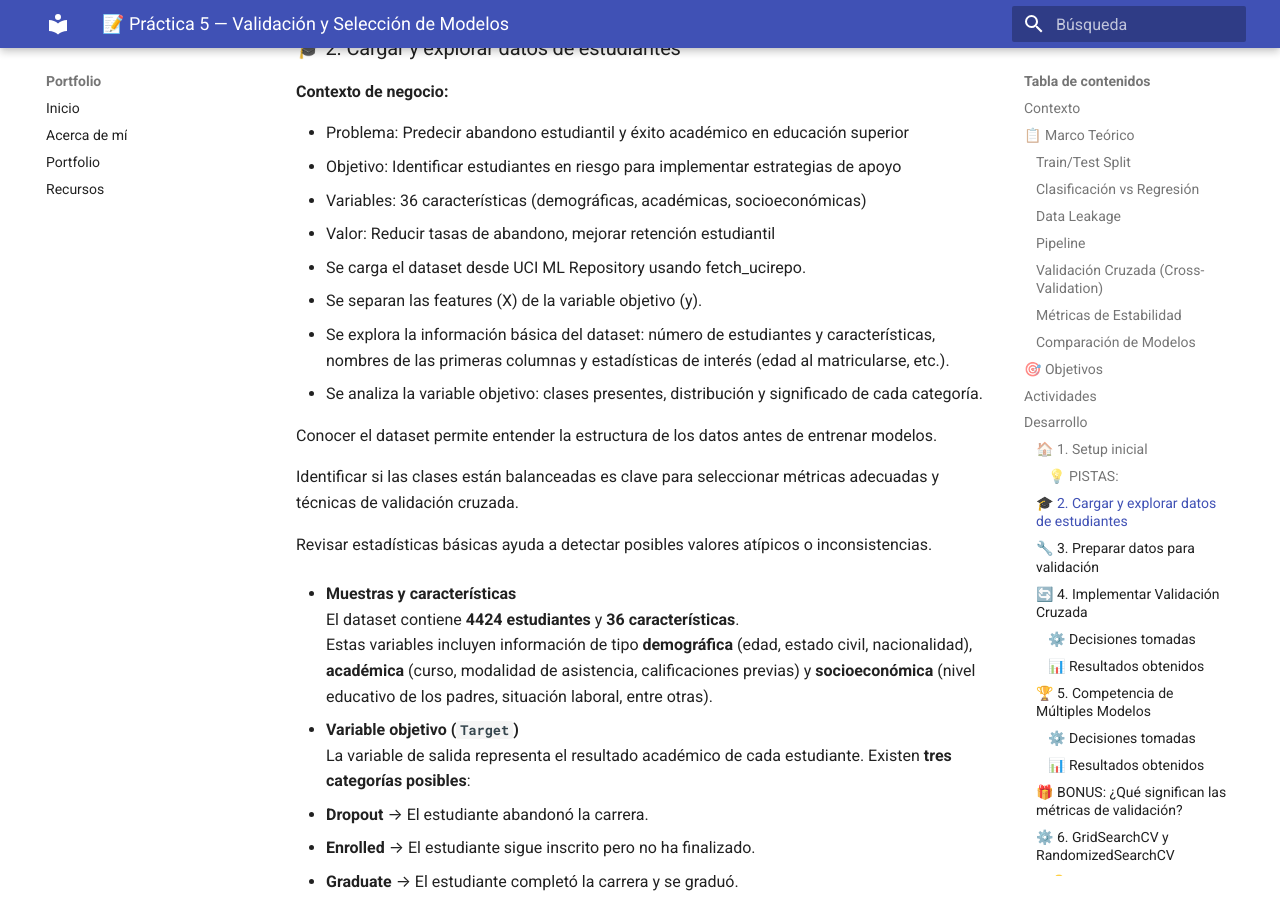
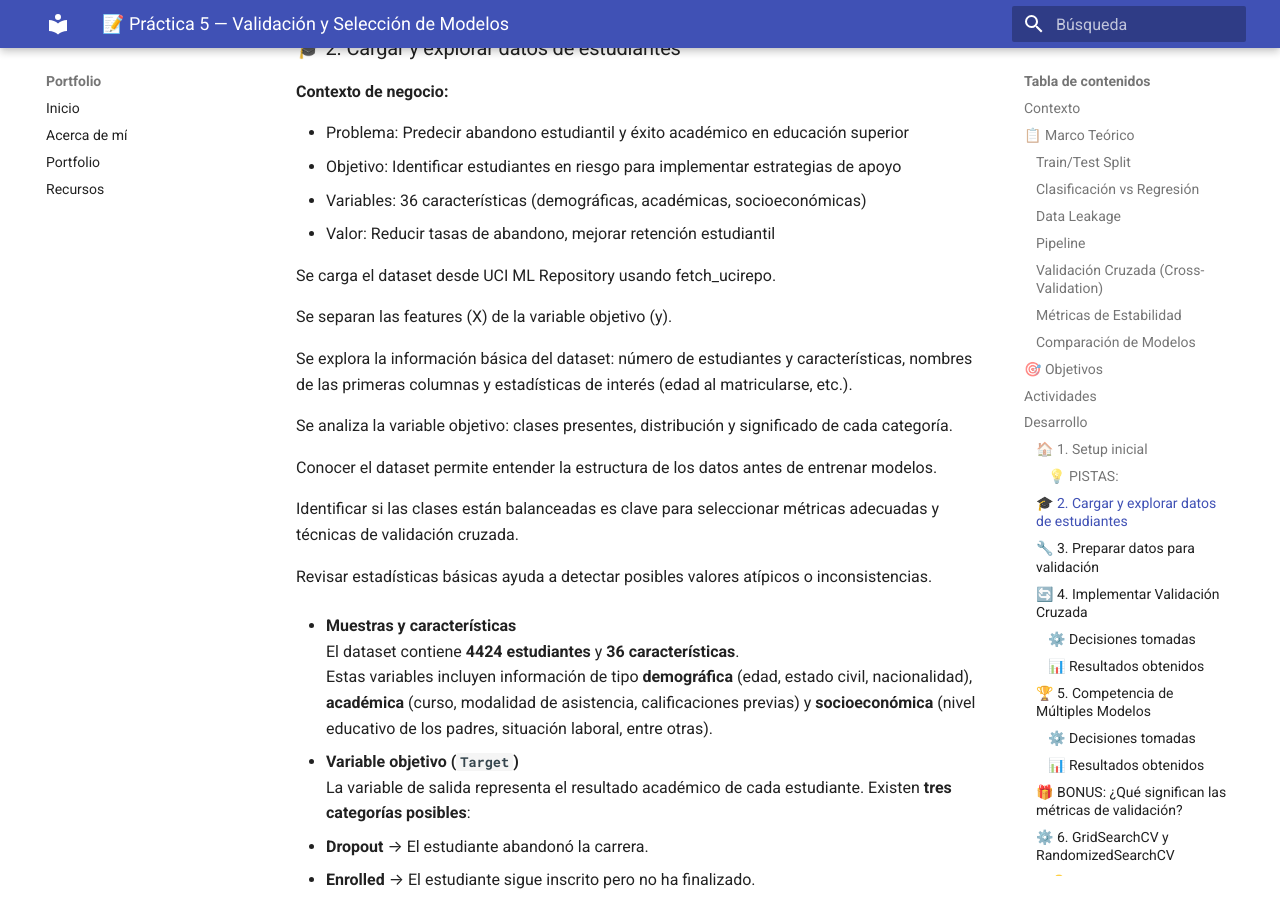
Before and after one commit to manuruiz5/Portafolio-IA, an MkDocs documentation site: the page built from docs/portfolio/Practica-5/05-Validación-Selección-Modelos.md, in a window 1280 px wide and 900 px high, scrolled down 3623 px. Built offline with MkDocs 1.6.1 and Material for MkDocs 9.7.7, drawn with Linux system fonts in a browser that asks for light colours.

```diff
--- a/docs/portfolio/Practica-5/05-Validación-Selección-Modelos.md
+++ b/docs/portfolio/Practica-5/05-Validación-Selección-Modelos.md
@@ -105,10 +105,13 @@ Preparar el entorno asegura que todos los pasos posteriores se puedan ejecutar s
 - Variables: 36 características (demográficas, académicas, socioeconómicas)
 - Valor: Reducir tasas de abandono, mejorar retención estudiantil
 
-- Se carga el dataset desde UCI ML Repository usando fetch_ucirepo.
-- Se separan las features (X) de la variable objetivo (y).
-- Se explora la información básica del dataset: número de estudiantes y características, nombres de las primeras columnas y estadísticas de interés (edad al matricularse, etc.).
-- Se analiza la variable objetivo: clases presentes, distribución y significado de cada categoría.
+Se carga el dataset desde UCI ML Repository usando fetch_ucirepo.
+
+Se separan las features (X) de la variable objetivo (y).
+
+Se explora la información básica del dataset: número de estudiantes y características, nombres de las primeras columnas y estadísticas de interés (edad al matricularse, etc.).
+
+Se analiza la variable objetivo: clases presentes, distribución y significado de cada categoría.
 
 Conocer el dataset permite entender la estructura de los datos antes de entrenar modelos.
 
@@ -221,32 +224,38 @@ En este paso realizamos una **competencia entre diferentes algoritmos de clasifi
 #### ⚙️ Decisiones tomadas
 
 1. **Logistic Regression (con escalado)**
+
    - Se utilizó un `Pipeline` con `StandardScaler` y `LogisticRegression`.
    - La regresión logística requiere escalado para que la magnitud de las variables no afecte el ajuste del modelo.
    - Es un modelo **interpretable** y ampliamente usado en problemas médicos.
 
 2. **Ridge Classifier (con regularización L2)**
+
    - Variante de la regresión logística que incluye regularización L2 para evitar **overfitting**.
    - También requiere escalado, por lo que se incluyó `StandardScaler`.
 
 3. **Random Forest (ensemble, sin escalado)**
+
    - Modelo basado en múltiples árboles de decisión (bagging).
    - No requiere escalado ya que los árboles se basan en umbrales de variables y no en magnitudes.
    - Se espera un mejor desempeño en datasets con relaciones no lineales.
 
 #### 📊 Resultados obtenidos
 
-- **Logistic Regression**
+**Logistic Regression**
+
   - Accuracy promedio: **0.7618**
   - Desviación estándar: **0.0061**
   - Muy estable (scores: `[0.768, 0.768, 0.763, 0.755, 0.755]`)
 
-- **Ridge Classifier**
+ **Ridge Classifier**
+
   - Accuracy promedio: **0.7509**
   - Desviación estándar: **0.0032**
   - Muy estable, pero con menor desempeño que la regresión logística estándar.
 
-- **Random Forest**
+**Random Forest**
+
   - Accuracy promedio: **0.7658**
   - Desviación estándar: **0.0064**
   - Muy estable y el **mejor resultado global**.
```
